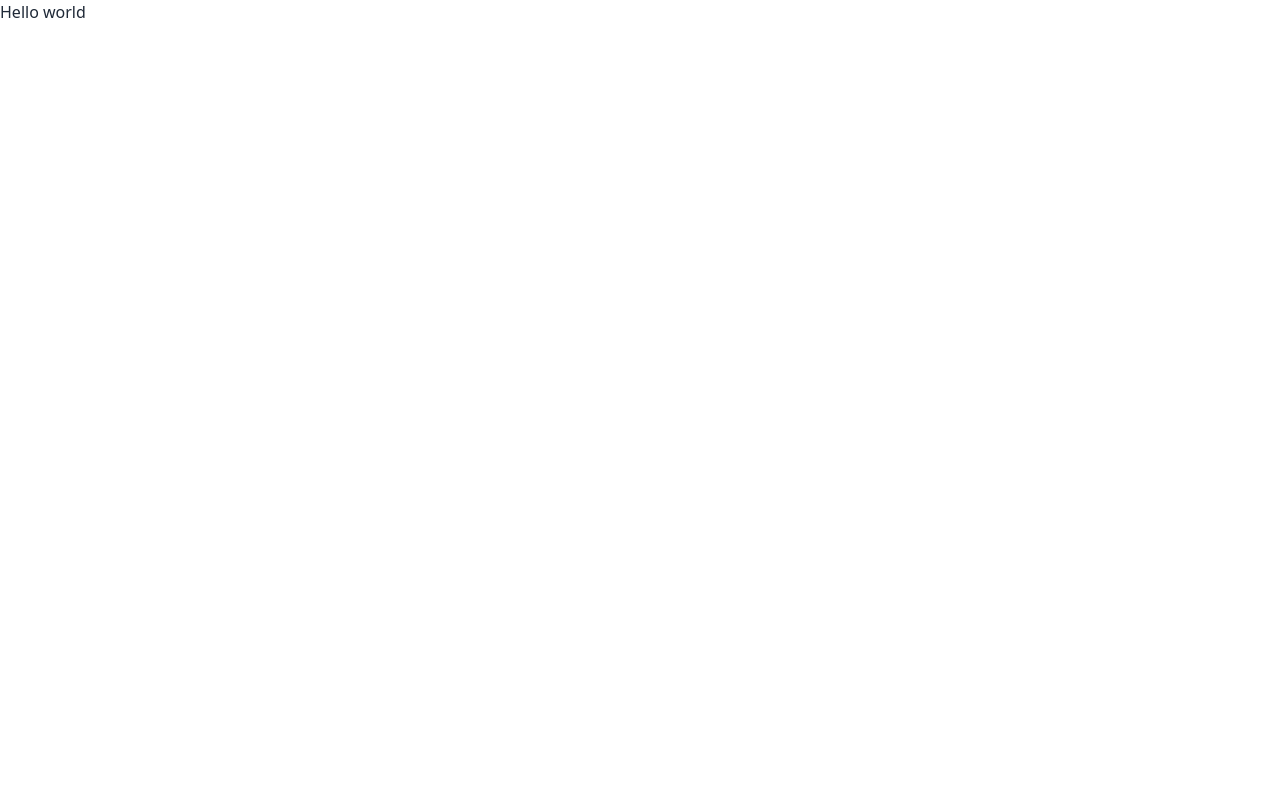
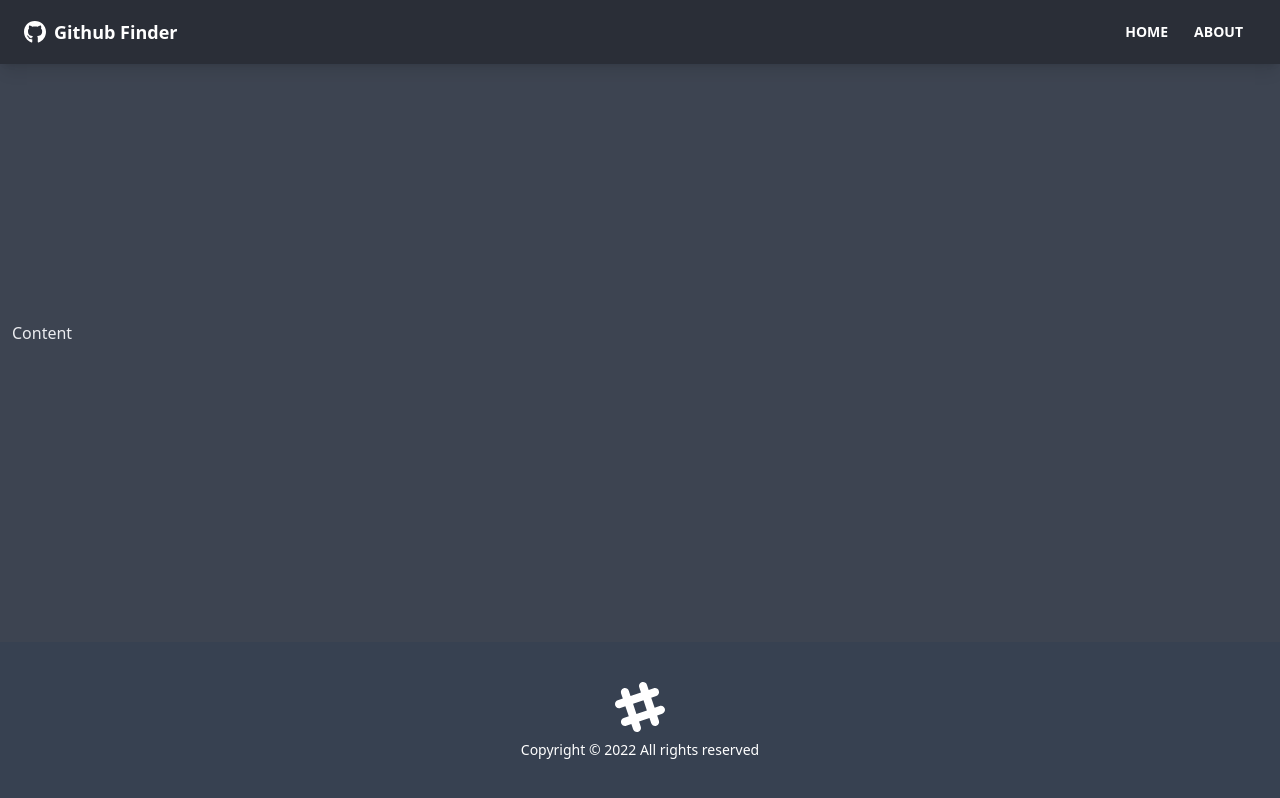
Before and after one commit to anonymousdomain/github_user_finder, a React (Create React App) app: page / in a window 1280 px wide. Built offline with nearby package versions, Linux system fonts and the light colour scheme.

Commit message:
nav and footer

```diff
--- a/package.json
+++ b/package.json
@@ -9,6 +9,8 @@
     "daisyui": "^1.24.3",
     "react": "^17.0.2",
     "react-dom": "^17.0.2",
+    "react-icons": "^4.3.1",
+    "react-router-dom": "^6.2.1",
     "react-scripts": "5.0.0",
     "web-vitals": "^2.1.4"
   },
--- a/public/index.html
+++ b/public/index.html
@@ -1,5 +1,5 @@
 <!DOCTYPE html>
-<html lang="en">
+<html lang="en" data-theme="dark">
   <head>
     <meta charset="utf-8" />
     <link rel="icon" href="%PUBLIC_URL%/favicon.ico" />
@@ -24,7 +24,7 @@
       work correctly both with client-side routing and a non-root public URL.
       Learn how to configure a non-root public URL by running `npm run build`.
     -->
-    <title>React App</title>
+    <title>GitHub Finder</title>
   </head>
   <body>
     <noscript>You need to enable JavaScript to run this app.</noscript>
--- a/src/App.js
+++ b/src/App.js
@@ -1,9 +1,16 @@
+import { BrowserRouter as Router, Route } from 'react-router-dom'
+import Footer from './components/layout/Footer'
+import Navbar from './components/layout/Navbar'
 
 function App() {
 	return (
-		<div>
-			<h1>Hello world</h1>
-		</div>
+		<Router>
+			<div className="flex flex-col justify-between h-screen">
+				<Navbar />
+				<main className="container mx-auto px-3 pb-12">Content</main>
+				<Footer />
+			</div>
+		</Router>
 	)
 }
 
--- /dev/null
+++ b/src/components/layout/Footer.jsx
@@ -0,0 +1,25 @@
+import React from 'react'
+
+function Footer() {
+    const footerYear=new Date().getFullYear()
+	return (
+		<footer className="footer p-10 bg-gray-700 text-primary-content footer-center">
+			<div>
+				<svg
+					width="50"
+					height="50"
+					viewBox="0 0 24 24"
+					xmlns="http://www.w3.org/2000/svg"
+					fillRule="evenodd"
+					clipRule="evenodd"
+					className="inline-block fill-current"
+				>
+					<path d="M22.672 15.226l-2.432.811.841 2.515c.33 1.019-.209 2.127-1.23 2.456-1.15.325-2.148-.321-2.463-1.226l-.84-2.518-5.013 1.677.84 2.517c.391 1.203-.434 2.542-1.831 2.542-.88 0-1.601-.564-1.86-1.314l-.842-2.516-2.431.809c-1.135.328-2.145-.317-2.463-1.229-.329-1.018.211-2.127 1.231-2.456l2.432-.809-1.621-4.823-2.432.808c-1.355.384-2.558-.59-2.558-1.839 0-.817.509-1.582 1.327-1.846l2.433-.809-.842-2.515c-.33-1.02.211-2.129 1.232-2.458 1.02-.329 2.13.209 2.461 1.229l.842 2.515 5.011-1.677-.839-2.517c-.403-1.238.484-2.553 1.843-2.553.819 0 1.585.509 1.85 1.326l.841 2.517 2.431-.81c1.02-.33 2.131.211 2.461 1.229.332 1.018-.21 2.126-1.23 2.456l-2.433.809 1.622 4.823 2.433-.809c1.242-.401 2.557.484 2.557 1.838 0 .819-.51 1.583-1.328 1.847m-8.992-6.428l-5.01 1.675 1.619 4.828 5.011-1.674-1.62-4.829z"></path>
+				</svg>
+				<p>Copyright &copy; {footerYear} All rights reserved</p>
+			</div>
+		</footer>
+	)
+}
+
+export default Footer
--- /dev/null
+++ b/src/components/layout/Navbar.jsx
@@ -0,0 +1,32 @@
+import { FaGithub } from 'react-icons/fa'
+import { Link } from 'react-router-dom'
+
+function Navbar({ title }) {
+	return (
+		<nav className="navbar mb-2 shadow-lg bg-neutral text-neutral-content">
+			<div className="container mx-auto">
+				<div className="flex-none px-2 mx-2">
+					<FaGithub className="inline pr-2 text-3xl" />
+					<Link to="/" className="text-lg font-bold align-middle">
+						{title}
+					</Link>
+				</div>
+
+				<div className="flex-1 px-2 mx-2">
+					<div className="flex justify-end">
+						<Link to="/" className="btn btn-ghost btn-sm rounded-btn">
+							Home
+						</Link>
+                        <Link to='/about' className='btn btn-ghost btn-sm rounded-btn'>
+                        About</Link>
+					</div>
+				</div>
+			</div>
+		</nav>
+	)
+}
+
+Navbar.defaultProps = {
+	title: 'Github Finder',
+}
+export default Navbar
```
Also changed, not shown: 1 other file (tests, documents, lock files or other folders).
